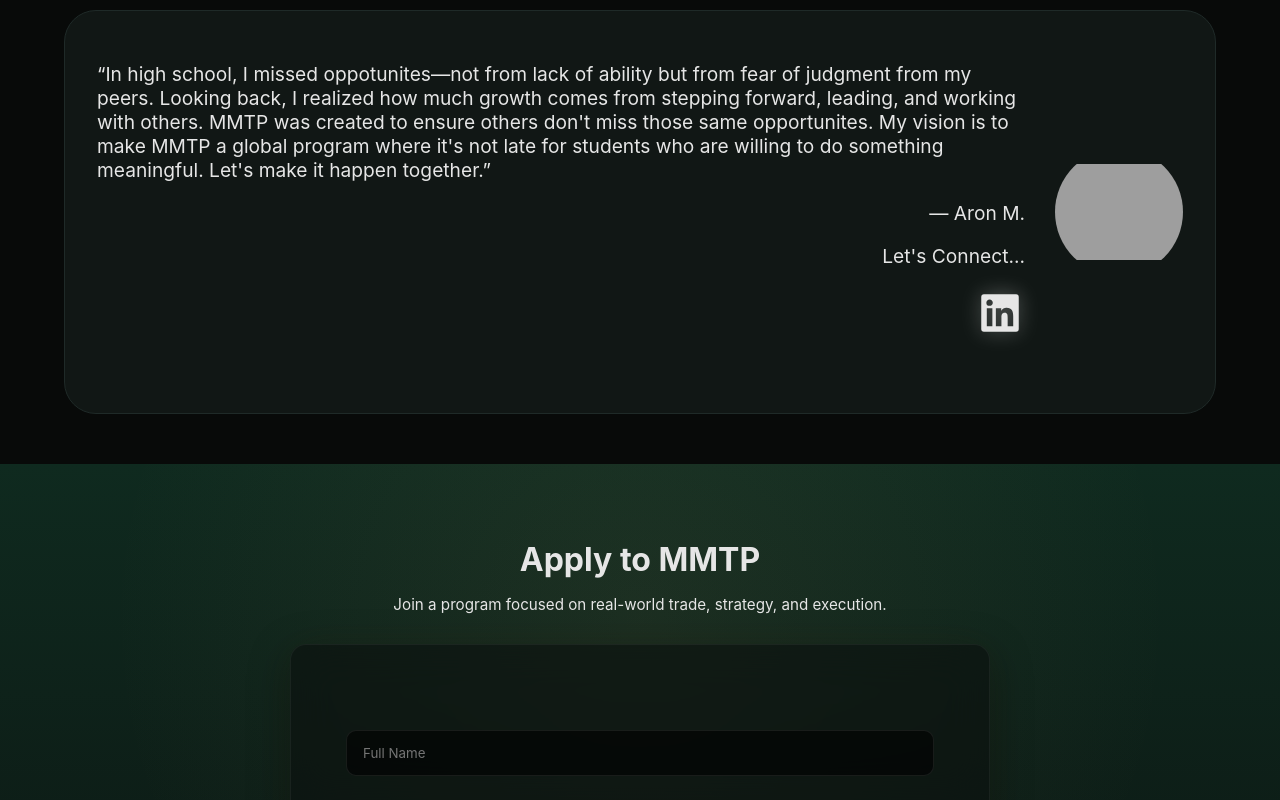
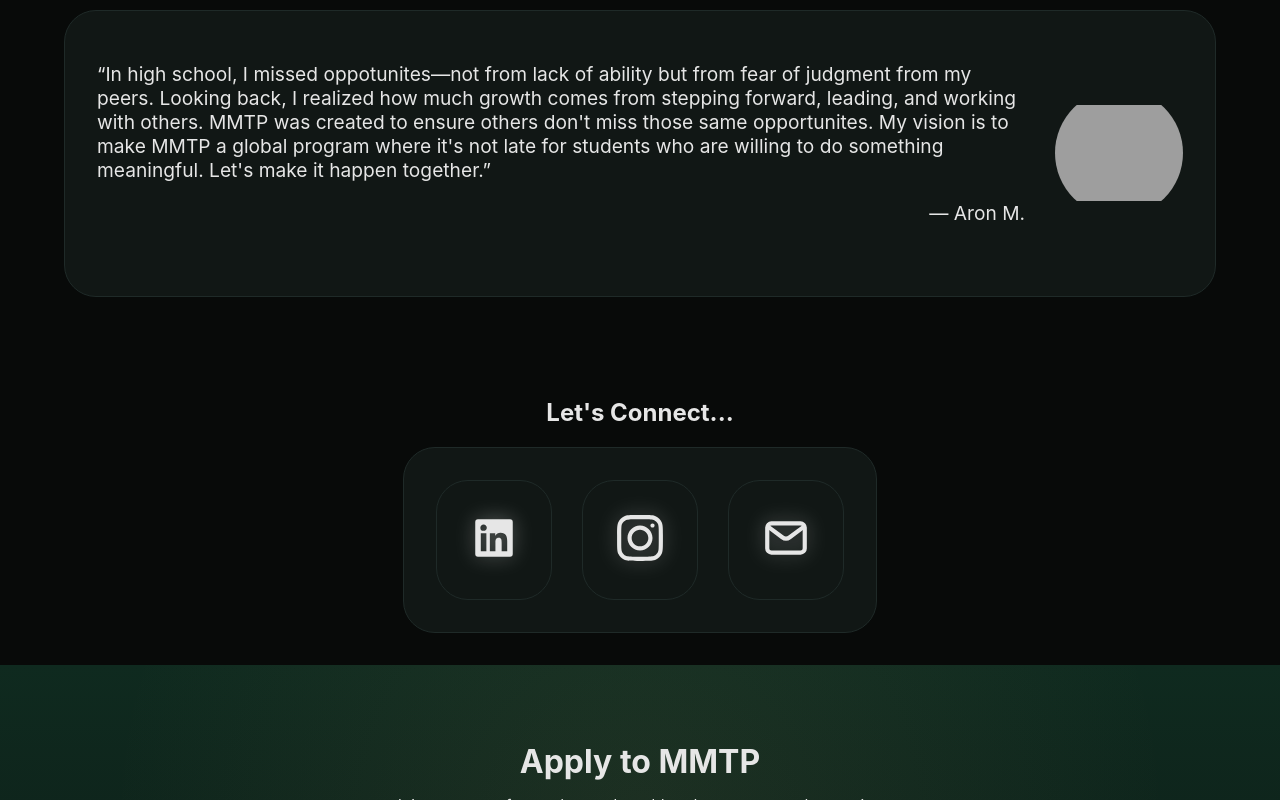
Before and after one commit to Prodaaron/MMTP, a React (Vite) app in the folder mmtp-site/: page / in a window 1280 px wide. Shown: the part 2000-2800 px from the top of the page. Built offline with nearby package versions, Linux system fonts and the light colour scheme; grey boxes are pictures that could not be loaded.

Commit message:
Added a social section

```diff
--- a/mmtp-site/src/App.jsx
+++ b/mmtp-site/src/App.jsx
@@ -9,6 +9,7 @@ import ApplicationForm from "./components/ApplicationForm";
 
 import ScrollReveal from "./components/ScrollReveal";
 import { useScroll, motion } from "framer-motion";
+import Social from "./components/Social.jsx";
 
 function App() {
   const { scrollYProgress } = useScroll();
@@ -35,6 +36,7 @@ function App() {
       <ScrollReveal><Structure /></ScrollReveal>
       <ScrollReveal><Benefits /></ScrollReveal>
       <ScrollReveal><Vision /></ScrollReveal>
+      <ScrollReveal><Social /></ScrollReveal>
       <ScrollReveal><ApplicationForm /></ScrollReveal>
     </>
   );
--- /dev/null
+++ b/mmtp-site/src/components/Social.jsx
@@ -0,0 +1,63 @@
+import React from 'react';
+import { motion } from "framer-motion";
+
+const Social = () => {
+  return (
+    <div className='social-sec'>
+        <motion.h2
+        className="subtitle"
+        initial={{ opacity: 0 }}
+        whileInView={{ opacity: 1 }}
+        transition={{ delay: 0.3, duration: 0.8 }}
+        >
+            Let's Connect...
+        </motion.h2>
+
+        <motion.div
+        className="SocialContainer"
+        initial={{ opacity: 0 }}
+        whileInView={{ opacity: 1 }}
+        transition={{ delay: 0.3, duration: 0.8 }}
+        >
+            <motion.div
+            className="SocialContainer"
+            initial={{ opacity: 0 }}
+            whileInView={{ opacity: 1 }}
+            transition={{ delay: 0.4, duration: 0.8 }}
+            >
+                <a href="">
+                    <img src="./linkedin-svgrepo-com.svg" alt="" className="social-icon"/>
+                </a>
+
+            </motion.div>
+
+            <motion.div
+            className="SocialContainer"
+            initial={{ opacity: 0 }}
+            whileInView={{ opacity: 1 }}
+            transition={{ delay: 0.5, duration: 0.8 }}
+            >
+                <a href="">
+                    <img src="./instagram-svgrepo-com.svg" alt="" className="social-icon"/>
+                </a>
+
+            </motion.div>
+
+            <motion.div
+            className="SocialContainer"
+            initial={{ opacity: 0 }}
+            whileInView={{ opacity: 1 }}
+            transition={{ delay: 0.6, duration: 0.8 }}
+            >
+                <a href="">
+                    <img src="./email-svgrepo-com.svg" alt="" className="social-icon"/>
+                </a>
+
+            </motion.div>
+
+        </motion.div>
+    </div>
+  )
+}
+
+export default Social
--- a/mmtp-site/src/components/Vision.jsx
+++ b/mmtp-site/src/components/Vision.jsx
@@ -35,23 +35,7 @@ export default function Vision() {
                 — Aron M.
               </motion.p>
 
-              <motion.p
-              className="subtitle vsec-text vsec-name"
-              initial={{ opacity: 0 }}
-              whileInView={{ opacity: 1 }}
-              transition={{ delay: 0.3, duration: 0.8 }}
-              >
-                Let's Connect...
-              </motion.p>
 
-              <motion.p
-              className="subtitle vsec-text vsec-name"
-              initial={{ opacity: 0 }}
-              whileInView={{ opacity: 1 }}
-              transition={{ delay: 0.3, duration: 0.8 }}
-              >
-                <img src="./linkedin-svgrepo-com.svg" alt="" className="social-icon"/>
-              </motion.p>
 
 
             </motion.p>
--- a/mmtp-site/src/components/vision.css
+++ b/mmtp-site/src/components/vision.css
@@ -1,4 +1,4 @@
-.vision-card {
+.vision-card, .SocialContainer {
     background-color: var(--color-surface);
     padding: 2rem;
     border:  1px solid var(--color-border);
@@ -6,6 +6,13 @@
     display: flex;
     gap: 30px;
     align-items: center;
+}
+
+.social-sec {
+    display: flex;
+    flex-direction: column;
+    align-items: center;
+    padding: 2rem;
 }
 
 .vsec-text {
```
Also changed, not shown: mmtp-site/public/email-svgrepo-com.svg (added), mmtp-site/public/instagram-svgrepo-com.svg (added).
